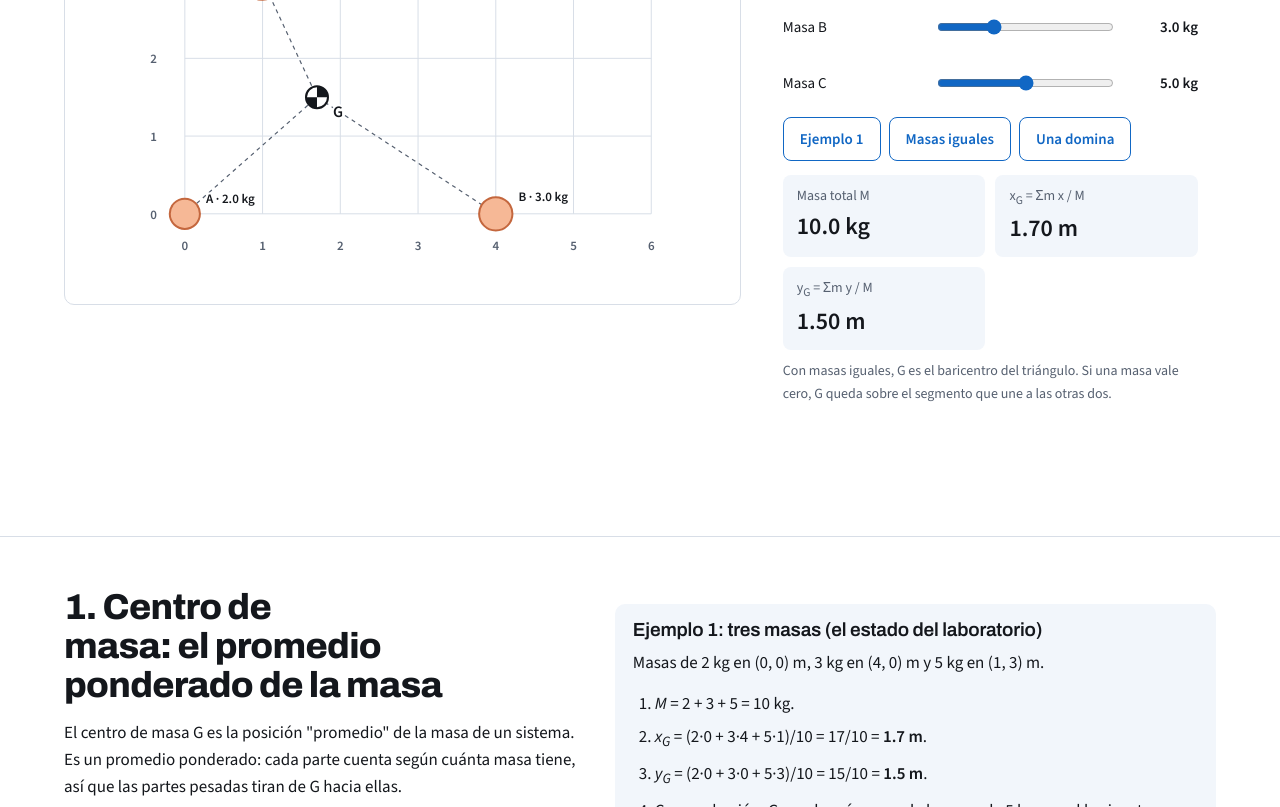
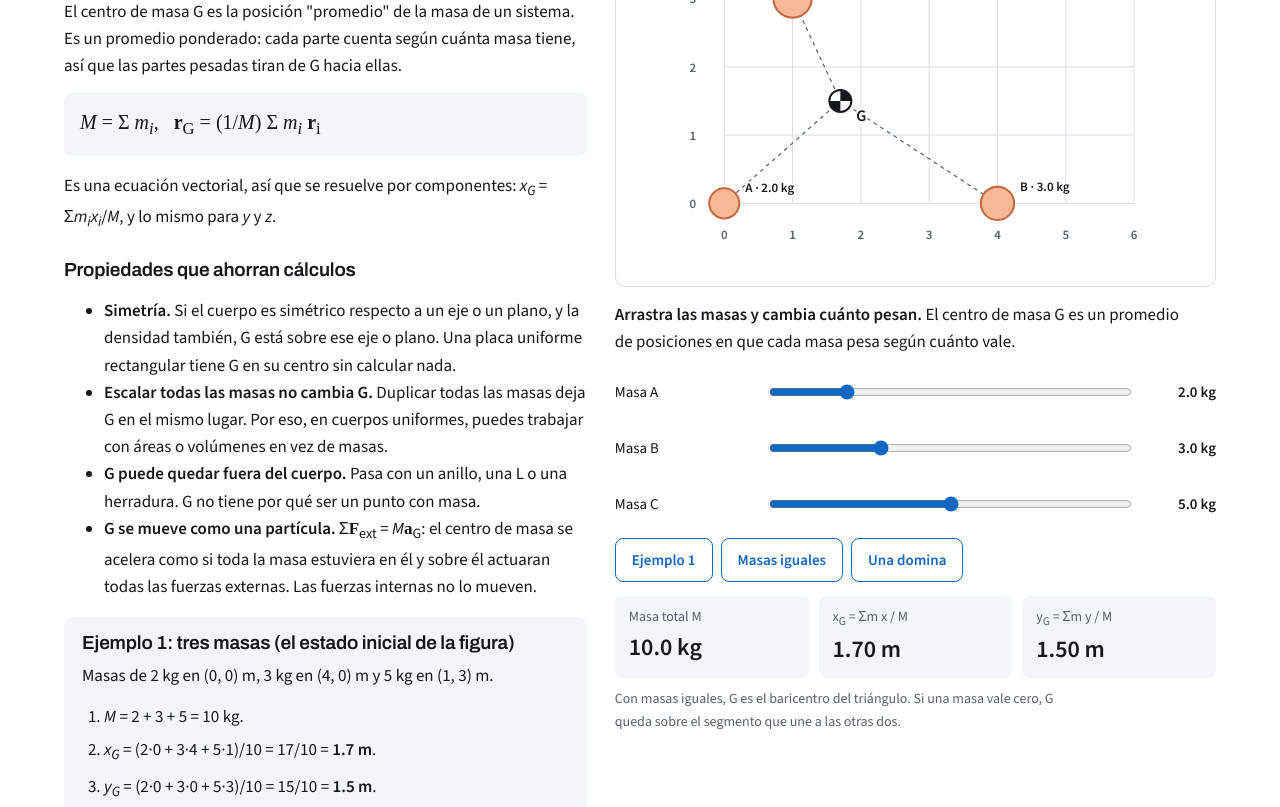
Before and after one commit to Juaincha/resumen-dinamica, a plain HTML site: page guias/fis1514-ayudantia-12-centro-de-masa-y-rotacion.html in a window 1280 px wide. Shown: the part 557-1364 px from the top of the page. Drawn offline with nearby package versions, Linux system fonts and the light colour scheme; a web font is replaced by a local one.

Commit message:
Ubica la figura de centro de masa en su sección

```diff
--- a/guias/fis1514-ayudantia-12-centro-de-masa-y-rotacion.html
+++ b/guias/fis1514-ayudantia-12-centro-de-masa-y-rotacion.html
@@ -107,25 +107,6 @@ details[open]{padding-bottom:12px}
 <a href="#cm">Centro de masa</a><a href="#compuestos">Compuestos</a><a href="#continuo">Masa continua</a><a href="#torque">Torque</a><a href="#momentum">Impulso</a><a href="#polares">Polares</a><a href="#polares-h">Polares y H</a><a href="#errores">Errores</a><a href="#ejercicios">Ejercicios</a>
 </div></nav>
 
-<div class="band" style="padding-top:20px"><div class="wrap lab">
-<div class="fig" id="f-cm" aria-label="Tres masas que se pueden arrastrar en un plano y su centro de masa"><svg style="touch-action:none"></svg></div>
-<div class="labside">
-<p style="margin-bottom:6px"><strong>Arrastra las masas y cambia cuánto pesan.</strong> El centro de masa G es un promedio de posiciones en que cada masa pesa según cuánto vale.</p>
-<div class="ctl">
-<div class="row"><label for="c-m0">Masa A</label><input type="range" id="c-m0" min="0" max="10" step="0.5" value="2"><output id="c-o0"></output></div>
-<div class="row"><label for="c-m1">Masa B</label><input type="range" id="c-m1" min="0" max="10" step="0.5" value="3"><output id="c-o1"></output></div>
-<div class="row"><label for="c-m2">Masa C</label><input type="range" id="c-m2" min="0" max="10" step="0.5" value="5"><output id="c-o2"></output></div>
-</div>
-<div class="btns" style="margin-top:12px"><button data-cp="ej">Ejemplo 1</button><button data-cp="eq">Masas iguales</button><button data-cp="big">Una domina</button></div>
-<div class="stats">
-<div class="stat"><span>Masa total M</span><strong id="c-M"></strong></div>
-<div class="stat"><span>x<sub>G</sub> = Σm x / M</span><strong id="c-x"></strong></div>
-<div class="stat"><span>y<sub>G</sub> = Σm y / M</span><strong id="c-y"></strong></div>
-</div>
-<p class="small" style="margin-top:10px">Con masas iguales, G es el baricentro del triángulo. Si una masa vale cero, G queda sobre el segmento que une a las otras dos.</p>
-</div>
-</div></div>
-
 <section class="band" id="cm"><div class="wrap duo">
 <div>
 <h2>1. Centro de masa: el promedio ponderado de la masa</h2>
@@ -139,15 +120,30 @@ details[open]{padding-bottom:12px}
 <li><strong>G puede quedar fuera del cuerpo.</strong> Pasa con un anillo, una L o una herradura. G no tiene por qué ser un punto con masa.</li>
 <li><strong>G se mueve como una partícula.</strong> Σ<b class="vec">F</b><sub>ext</sub> = <i>M</i><b class="vec">a</b><sub>G</sub>: el centro de masa se acelera como si toda la masa estuviera en él y sobre él actuaran todas las fuerzas externas. Las fuerzas internas no lo mueven.</li>
 </ul>
-</div>
-<div>
-<div class="ex"><h3>Ejemplo 1: tres masas (el estado del laboratorio)</h3>
+<div class="ex"><h3>Ejemplo 1: tres masas (el estado inicial de la figura)</h3>
 <p>Masas de 2 kg en (0, 0) m, 3 kg en (4, 0) m y 5 kg en (1, 3) m.</p>
 <ol><li><i>M</i> = 2 + 3 + 5 = 10 kg.</li>
 <li><i>x<sub>G</sub></i> = (2·0 + 3·4 + 5·1)/10 = 17/10 = <strong>1.7 m</strong>.</li>
 <li><i>y<sub>G</sub></i> = (2·0 + 3·0 + 5·3)/10 = 15/10 = <strong>1.5 m</strong>.</li>
 <li>Comprobación: G queda más cerca de la masa de 5 kg que el baricentro geométrico (1.67, 1), como debe ser.</li></ol></div>
 <div class="note"><strong>Para qué sirve en esta unidad.</strong> En la Ayudantía 13 aparecen Σ<i>τ</i><sub>G</sub> = <i>I<sub>G</sub>α</i> y el teorema de Steiner, <i>I</i> = <i>I<sub>G</sub></i> + <i>Md</i>². Ambos necesitan saber dónde está G. El peso de un cuerpo también actúa en G, así que su torque es <i>Mg</i> por la distancia horizontal de G al eje.</div>
+</div>
+<div class="sticky">
+<div class="fig" id="f-cm" style="min-height:clamp(320px,55vw,420px)" aria-label="Tres masas que se pueden arrastrar en un plano y su centro de masa"><svg style="touch-action:none"></svg></div>
+
+<p style="margin:14px 0 6px"><strong>Arrastra las masas y cambia cuánto pesan.</strong> El centro de masa G es un promedio de posiciones en que cada masa pesa según cuánto vale.</p>
+<div class="ctl">
+<div class="row"><label for="c-m0">Masa A</label><input type="range" id="c-m0" min="0" max="10" step="0.5" value="2"><output id="c-o0"></output></div>
+<div class="row"><label for="c-m1">Masa B</label><input type="range" id="c-m1" min="0" max="10" step="0.5" value="3"><output id="c-o1"></output></div>
+<div class="row"><label for="c-m2">Masa C</label><input type="range" id="c-m2" min="0" max="10" step="0.5" value="5"><output id="c-o2"></output></div>
+</div>
+<div class="btns" style="margin-top:12px"><button data-cp="ej">Ejemplo 1</button><button data-cp="eq">Masas iguales</button><button data-cp="big">Una domina</button></div>
+<div class="stats">
+<div class="stat"><span>Masa total M</span><strong id="c-M"></strong></div>
+<div class="stat"><span>x<sub>G</sub> = Σm x / M</span><strong id="c-x"></strong></div>
+<div class="stat"><span>y<sub>G</sub> = Σm y / M</span><strong id="c-y"></strong></div>
+</div>
+<p class="small" style="margin-top:10px">Con masas iguales, G es el baricentro del triángulo. Si una masa vale cero, G queda sobre el segmento que une a las otras dos.</p>
 </div>
 </div></section>
 
```
Also changed, not shown: 1 other file.
